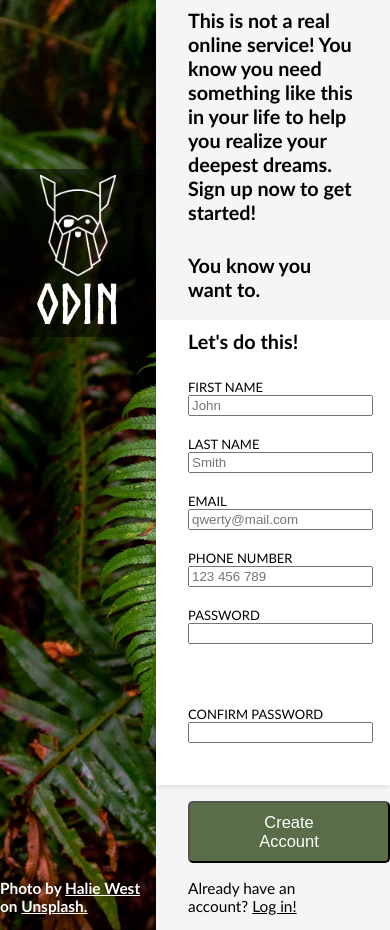
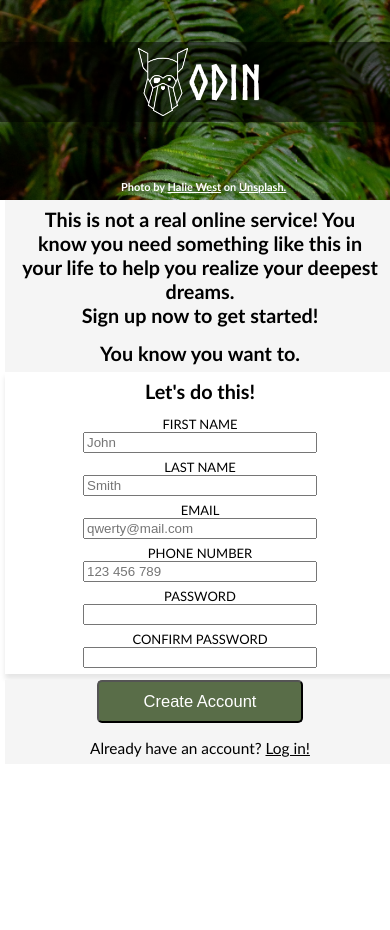
Before and after one commit to piotr-owczarek/odin-sign-up-form, a plain HTML site: page index.html in a window 390 px wide. After the commit the page ends 844 px from the top, so only its background shows below. Drawn offline with Linux system fonts and the light colour scheme.

Commit message:
Fixed css for smaller screen resolutions

```diff
--- a/style.css
+++ b/style.css
@@ -8,6 +8,11 @@ html {
     font-family: 'Gill Sans', 'Gill Sans MT', Calibri, 'Trebuchet MS', sans-serif;
 }
 
+body {
+    margin: 0px;
+    padding: 0px;
+}
+
 p {
     margin-top: 1vh;
     margin-right: 8vw;
@@ -15,9 +20,8 @@ p {
     font-size: 0.9rem;
 }
 
-body {
-    margin: 0px;
-    padding: 0px;
+a {
+    color: inherit;
 }
 
 .container {
@@ -28,6 +32,7 @@ body {
     height: 100vh;
 }
 
+/* left side of container and its elements */
 .left {
     display: flex;
     flex-direction: column;
@@ -68,10 +73,7 @@ body {
     margin-right: 2vw;
 }
 
-a {
-    color: inherit;
-}
-
+/* right side of container and its elements */
 .right {
     display: flex;
     flex-direction: column;
@@ -164,3 +166,75 @@ button {
     height: 5vh;
     color: rgb(243, 82, 61);
 }
+
+/* smaller resolution */
+@media screen and (max-width: 700px) {
+    .container {
+        flex-direction: column;
+        width: 100vw;
+        height: auto;
+        margin: 0 0;
+    }
+
+    .left {
+        width: auto;
+        height: 200px;
+        background-size: cover;
+    }
+
+    .logo {
+        margin-top: 5vh;
+    }
+
+    .logo p {
+        font-size: 2.2rem;
+        margin: 0;
+    }
+
+    .icon {
+        height: 8vh;
+    }
+
+    .author {
+        color: rgb(255,255,255);
+        margin-top: auto;
+        margin-left: auto;
+        margin-right: auto;
+    }
+
+    .author>* {
+        font-size: 0.5rem;
+    }
+
+    .right {
+        width: 100vw;
+        margin: 0 5px;
+        padding: 0;
+        text-align: center;
+    }
+
+    p {
+        margin: 7px 15px;
+        padding: 0;
+    }
+
+    .top,
+    .middle,
+    .bottom {
+        padding: 0;
+        align-items: center;
+    }
+
+    form {
+        display: inline-block;
+        width: 60vw;
+    }
+
+    input {
+        margin-bottom: 6px;
+    }
+
+    .error {
+        height: auto;
+    }
+}
```
